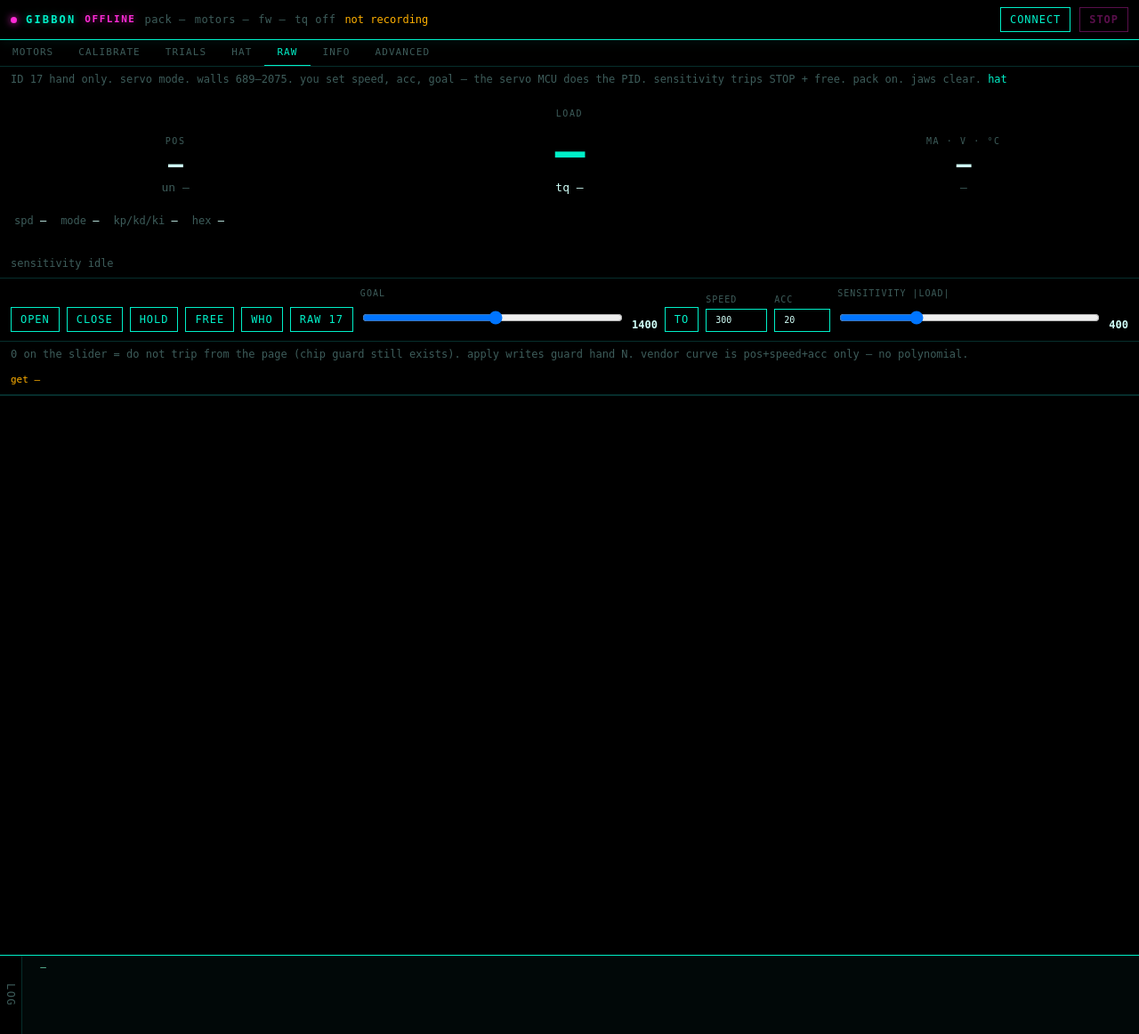
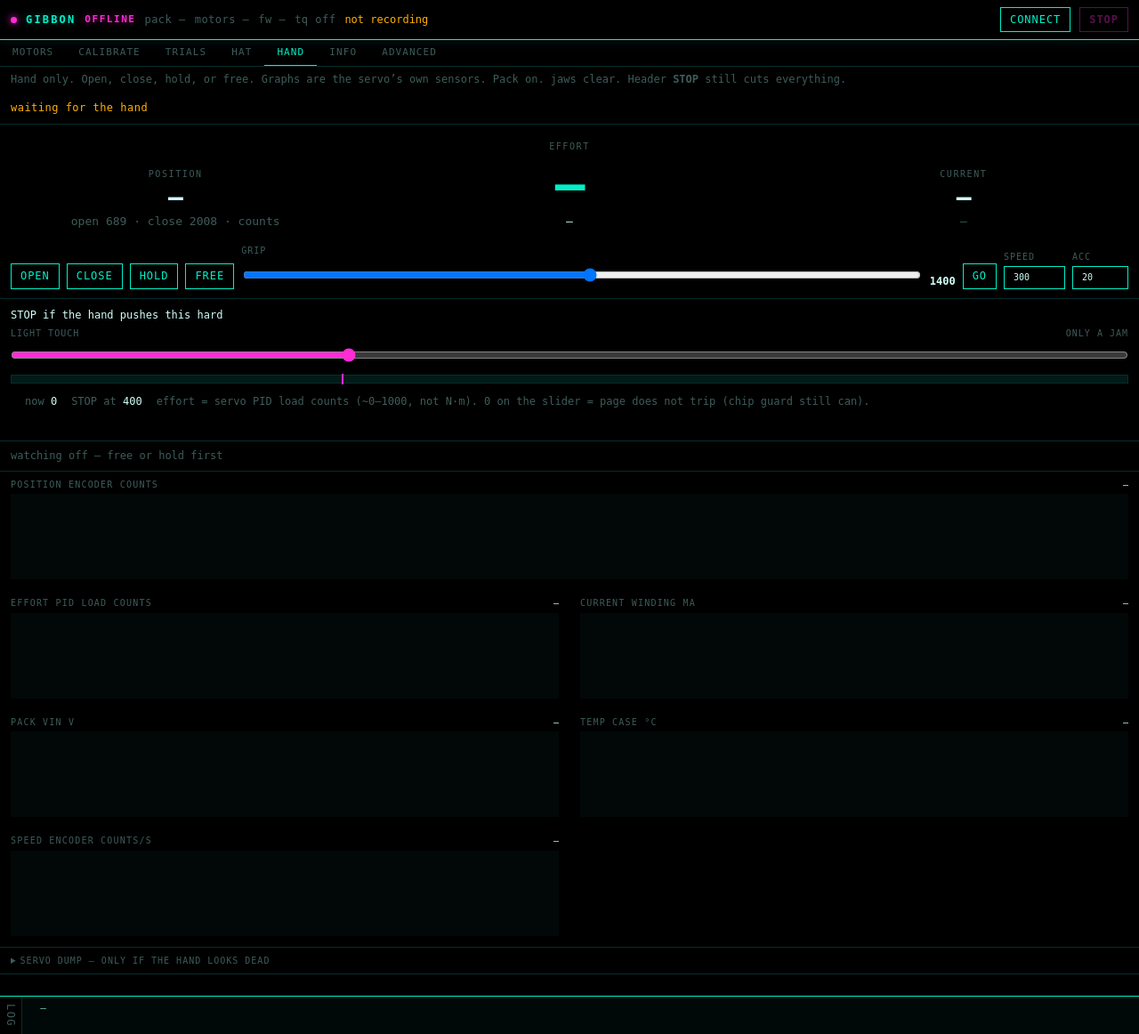
Before and after one commit to tonycurra/gibbon-bot, a Django app: page /raw/ in a window 1280 px wide. Shown: the whole page at 89% size. Run offline with Django 5.2, Linux system fonts and the light colour scheme; data that the repository does not hold is empty.

Commit message:
Make /raw/ a hand page and quiet the bus log.
Open/close plus effort trip and sensor graphs; who/hex stay under dump. Footer is one line, pack % is linear 3S.

Co-authored-by: Cursor <cursoragent@cursor.com>

```diff
--- a/gibbon-console/console/static/console/app.css
+++ b/gibbon-console/console/static/console/app.css
@@ -329,11 +329,47 @@ body.wrapCal #btnPush { display: none; }
   padding: 8px 4px; color: var(--mut); letter-spacing: .12em;
 }
 #footLog {
-  flex: 1; margin: 0; padding: 6px 12px; overflow: auto;
-  font-size: 11px; color: #6ee0b8; white-space: pre-wrap;
-  min-height: 8em; max-height: 11em;
+  flex: 1; margin: 0; padding: 6px 12px; overflow: hidden;
+  font-size: 11px; color: #6ee0b8; white-space: nowrap; text-overflow: ellipsis;
+  min-height: 2.2em; max-height: 2.2em;
 }
-#footLog.wide { max-height: 28vh; min-height: 12em; }
+#footLog.wide {
+  max-height: 28vh; min-height: 12em;
+  overflow: auto; white-space: pre-wrap; text-overflow: unset;
+}
+.say {
+  margin: 0; padding: 10px 12px;
+  color: var(--amber); letter-spacing: .04em;
+  border-bottom: 1px solid var(--line);
+}
+.tripBox {
+  padding: 10px 12px 12px;
+  border-bottom: 1px solid var(--line);
+}
+.tripHead { margin: 0 0 6px; color: var(--fg); }
+.tripScale {
+  display: flex; justify-content: space-between;
+  font-size: 10px; letter-spacing: .1em; text-transform: uppercase; color: var(--mut);
+}
+.tripBox input[type="range"] { width: 100%; accent-color: var(--mag); margin: 4px 0 8px; }
+.loadMeter {
+  position: relative; height: 10px;
+  background: #021a18; border: 1px solid var(--line);
+}
+.loadMeter i {
+  display: block; height: 100%; width: 0;
+  background: var(--cyan); box-shadow: 0 0 8px #00f0c855;
+}
+.loadMeter.hot i { background: var(--mag); box-shadow: 0 0 8px #ff2bd688; }
+.loadMeter em {
+  position: absolute; top: -2px; bottom: -2px; width: 2px;
+  background: var(--mag); margin-left: -1px; pointer-events: none;
+}
+#labDump {
+  margin: 0; padding: 8px 12px 16px;
+  color: #6ee0b8; font-size: 11px; white-space: pre-wrap;
+  max-height: 10em; overflow: auto;
+}
 .docs { flex: 1; overflow: auto; padding: 12px 16px 40px; max-width: 52em; }
 .docs h1 { margin: 0 0 12px; font-size: 16px; letter-spacing: .14em; text-transform: uppercase; color: var(--cyan); }
 .docs h2 { margin: 22px 0 8px; font-size: 13px; color: var(--cyan); letter-spacing: .06em; }
--- a/gibbon-console/console/static/console/js/core.js
+++ b/gibbon-console/console/static/console/js/core.js
@@ -13,14 +13,25 @@ const G = {
   batt: { pack: null, miss: true, est: null, cells: null, n: null, lvl: null },
   hooks: [], recent: [], lim: {}, guard: "", guardCfg: null,
   pair12: null,
+  logFocus: null,
 };
+
+function footKeep(s) {
+  const id = G.logFocus;
+  if (id == null) return true;
+  if (/^ESTOP|^>> |^guard |^raise blocked/.test(s)) return true;
+  if (s.startsWith(id + "  ") || s.startsWith("get LOAD id=" + id)) return true;
+  if (s.indexOf("id=" + id) >= 0 || /\bhand /.test(s) || s.startsWith("raw ")) return true;
+  return false;
+}
 
 function paintFoot() {
   const el = $("footLog");
   if (!el) return;
-  const n = el.classList.contains("wide") ? 80 : 40;
-  el.textContent = G.recent.slice(-n).join("\n") || "—";
-  el.scrollTop = el.scrollHeight;
+  const lines = G.recent.filter(footKeep);
+  const n = el.classList.contains("wide") ? 80 : 1;
+  el.textContent = lines.slice(-n).join("\n") || "—";
+  if (el.classList.contains("wide")) el.scrollTop = el.scrollHeight;
 }
 
 function log(s) {
@@ -142,23 +153,14 @@ function tqOn() {
   return MOTORS.filter(m => G.rows[m.id] && !G.rows[m.id].miss && G.rows[m.id].tq === "1").map(m => m.id);
 }
 
+/* 3S pack: 12.6 V = 4.2 V/cell full. Empty floor 10.0 V (9.9 is loaded LVC — keep a 0.1 V pad). Linear, not a BMS. */
+const LIPO3S_FULL = 12.6;
+const LIPO3S_EMPTY = 10.0;
+
 function lipo3sPct(v) {
-  const t = [
-    [12.60, 100], [12.45, 90], [12.30, 80], [12.15, 70],
-    [12.00, 60], [11.85, 50], [11.70, 45], [11.55, 40],
-    [11.40, 30], [11.31, 25], [11.22, 20], [11.10, 12],
-    [10.80, 6], [10.50, 3], [9.90, 0],
-  ];
-  if (v >= t[0][0]) return 100;
-  if (v <= t[t.length - 1][0]) return 0;
-  for (let i = 1; i < t.length; i++) {
-    if (v >= t[i][0]) {
-      const [v0, p0] = t[i];
-      const [v1, p1] = t[i - 1];
-      return Math.round(p0 + (p1 - p0) * (v - v0) / (v1 - v0));
-    }
-  }
-  return 0;
+  if (v >= LIPO3S_FULL) return 100;
+  if (v <= LIPO3S_EMPTY) return 0;
+  return Math.round((v - LIPO3S_EMPTY) / (LIPO3S_FULL - LIPO3S_EMPTY) * 100);
 }
 
 function packVolts() {
@@ -192,9 +194,9 @@ function paintStatus() {
         : "ok";
       pack.className = lvl === "ok" ? "ok" : (lvl === "recharge" ? "warn" : "bad");
       pack.textContent = v == null ? "pack —" : ("pack " + v.toFixed(1) + "V " + pct + "%");
-      pack.title = "3S rest-voltage guess from servo VIN (same XT60 rail), not a BMS. "
-        + "Recharge by ~20–30% remaining (~11.2–11.4V rest). Do not sit below ~11.2V. "
-        + "9.9V (3.3V/cell) is a loaded ESC cutoff — too low at rest. Storage is ~11.4–11.6V (~40–50%).";
+      pack.title = "3S linear from servo VIN (same XT60 rail), not a BMS. "
+        + "12.6 V = 100% (4.2 V/cell). 10.0 V = 0% (9.9 V loaded LVC + 0.1 V pad). "
+        + "Chip refuses writes below 10.5 V. Storage ~11.4–11.6 V.";
     }
   }
   const found = $("foundEl");
@@ -375,6 +377,11 @@ function onLine(line) {
   if (gp) { G.chip.gpio = "18=" + gp[1] + " 19=" + gp[2]; G.hooks.forEach(fn => fn("chip")); return; }
   const sms = /stream ms=(\d+) dump=(\d+)/.exec(line);
   if (sms) { G.chip.stream = sms[1]; G.chip.dump = sms[2]; G.hooks.forEach(fn => fn("chip")); return; }
+  if (line.startsWith("raw ping") || line.startsWith("raw read")) {
+    log(line);
+    G.hooks.forEach(fn => fn("lab", line));
+    return;
+  }
   if (/^(get present|batt id=|batt READ|ping |bench v|bus=|stream |listen|reset=|tasks|who EEPROM|state bus|found=)/.test(line)) return;
   log(line);
 }
@@ -392,7 +399,6 @@ async function afterConnect(kind) {
   await send("info", true);
   await send("batt", true);
   await send("stream 180", true);
-  await send("who", true);
   await send("lim", true);
   await send("guard", true);
 }
@@ -441,6 +447,7 @@ window.addEventListener("keydown", e => { if (e.key === "Escape" && G.transport)
 G.hooks.push(() => paintStatus());
 const footBtn = $("footToggle");
 if (footBtn) {
+  footBtn.title = "bus log — click to expand";
   footBtn.onclick = () => {
     $("footLog").classList.toggle("wide");
     paintFoot();
--- a/gibbon-console/console/static/console/js/raw.js
+++ b/gibbon-console/console/static/console/js/raw.js
@@ -2,10 +2,25 @@ const HAND = (window.CATALOG && window.CATALOG.hand) || { open: 689, close: 2008
 const ID = 17;
 const LO = HAND.open;
 const HI = HAND.to_max;
+const LOAD_SCALE = 1350;
+const VARS = [
+  { key: "pos", label: "position  encoder  counts", color: "#00f0c8", wide: 1 },
+  { key: "load", label: "effort  PID load  counts", color: "#ff2bd6" },
+  { key: "cur", label: "current  winding  mA", color: "#ff6bd6" },
+  { key: "v", label: "pack  VIN  V", color: "#ffb000" },
+  { key: "temp", label: "temp  case  °C", color: "#c8f060" },
+  { key: "speed", label: "speed  encoder  counts/s", color: "#4ad4ff" },
+];
+const hist = { t: [] };
+VARS.forEach(v => { hist[v.key] = []; });
+
 let lastSpd = null;
 let lastAcc = null;
 let tripped = 0;
 let poll = 0;
+let sayLock = "";
+let acting = "";
+G.logFocus = ID;
 
 function rec() {
   return G.rows[ID];
@@ -18,33 +33,137 @@ function clamp(n) {
   return n;
 }
 
+function num(rec, k) {
+  if (k === "v") return rec.v == null || rec.v === "" ? 0 : +rec.v;
+  const x = rec[k];
+  return x == null || x === "" ? 0 : +x;
+}
+
+function spark(canvas, ys, color) {
+  const dpr = window.devicePixelRatio || 1;
+  const w = canvas.clientWidth, h = canvas.clientHeight;
+  if (!w || !h) return;
+  canvas.width = w * dpr;
+  canvas.height = h * dpr;
+  const g = canvas.getContext("2d");
+  g.scale(dpr, dpr);
+  g.clearRect(0, 0, w, h);
+  const n = ys.length;
+  if (n < 2) return;
+  let lo = Math.min(...ys), hi = Math.max(...ys);
+  if (lo === hi) { lo -= 1; hi += 1; }
+  g.strokeStyle = color;
+  g.lineWidth = 1.2;
+  g.beginPath();
+  for (let i = 0; i < n; i++) {
+    const x = i / (n - 1) * w;
+    const y = h - (ys[i] - lo) / (hi - lo) * (h - 4) - 2;
+    if (i) g.lineTo(x, y); else g.moveTo(x, y);
+  }
+  g.stroke();
+  g.fillStyle = "#3d5c5a";
+  g.font = "10px ui-monospace, monospace";
+  g.fillText(String(Math.round(hi * 10) / 10), 4, 10);
+  g.fillText(String(Math.round(lo * 10) / 10), 4, h - 4);
+}
+
+function ensureCharts() {
+  const wrap = $("charts");
+  if (!wrap || wrap.dataset.ready) return;
+  wrap.dataset.ready = "1";
+  wrap.innerHTML = VARS.map(v =>
+    `<div class="chart${v.wide ? " wide" : ""}"><h3><span>${v.label}</span> <b data-live="${v.key}">—</b></h3><canvas data-k="${v.key}"></canvas></div>`
+  ).join("");
+}
+
+function drawCharts() {
+  ensureCharts();
+  const wrap = $("charts");
+  if (!wrap) return;
+  wrap.querySelectorAll("canvas").forEach(c => {
+    const k = c.getAttribute("data-k");
+    const spec = VARS.find(v => v.key === k);
+    spark(c, hist[k], spec.color);
+    const live = wrap.querySelector(`[data-live="${k}"]`);
+    if (live && hist[k].length) {
+      const y = hist[k][hist[k].length - 1];
+      live.textContent = k === "v" ? y.toFixed(1) : String(y);
+    }
+  });
+}
+
+function push(sample) {
+  hist.t.push(sample.t || Date.now());
+  VARS.forEach(v => hist[v.key].push(num(sample, v.key)));
+  if (hist.t.length > 400) {
+    hist.t.shift();
+    VARS.forEach(v => hist[v.key].shift());
+  }
+}
+
+let drawQ = 0;
+function requestDraw() {
+  if (!drawQ) drawQ = requestAnimationFrame(() => { drawQ = 0; drawCharts(); });
+}
+
+function say(s) {
+  sayLock = s;
+  const el = $("handSay");
+  if (el) el.textContent = s;
+}
+
+function senseN() {
+  return +$("sense").value;
+}
+
+function paintMeter(loadAbs, trip) {
+  const fill = $("loadFill");
+  const mark = $("loadTrip");
+  if (fill) fill.style.width = Math.min(100, loadAbs / LOAD_SCALE * 100) + "%";
+  if (mark) {
+    mark.style.display = trip > 0 ? "block" : "none";
+    mark.style.left = Math.min(100, trip / LOAD_SCALE * 100) + "%";
+  }
+}
+
 function paint() {
   const r = rec();
   const miss = !r || r.miss;
+  const loadAbs = miss ? 0 : Math.abs(+r.load || 0);
+  const trip = senseN();
+  const tqOn = r && (r.tq === "1" || r.tq === 1);
   $("lvPos").textContent = miss ? "—" : r.pos;
-  $("lvUn").textContent = miss ? "un —" : ("un " + r.un + "  turns " + r.turns);
+  $("lvBand").textContent = "open " + LO + "  ·  close " + HAND.close + "  ·  counts";
   $("lvLoad").textContent = miss ? "—" : r.load;
-  $("lvTq").textContent = miss ? "tq —" : ("tq " + r.tq + (r.moving ? "  mv" : ""));
-  $("lvCur").textContent = miss ? "—" : r.cur;
-  $("lvVT").textContent = miss ? "—" : ((r.v != null ? r.v + " V" : "V —") + "  " + (r.temp != null ? r.temp + " °C" : ""));
-  $("lvSpd").textContent = miss ? "—" : r.speed;
-  $("lvMode").textContent = miss ? "—" : modeOf(r);
-  $("lvPid").textContent = (r && r.kp != null) ? (r.kp + " / " + r.kd + " / " + r.ki) : "—";
-  $("lvHex").textContent = (r && r.hex) ? r.hex : "—";
-  if (!miss && r.raw) $("rawGets").textContent = r.raw;
-  const tqOn = r && (r.tq === "1" || r.tq === 1);
-  const sense = +$("sense").value;
-  $("senseVal").textContent = sense === 0 ? "off" : String(sense);
+  $("lvTq").textContent = miss ? "—" : (tqOn ? (r.moving ? "moving" : "holding") : "free — you can turn it");
+  $("lvCur").textContent = miss ? "—" : ((r.cur || 0) + " mA");
+  $("lvVT").textContent = miss ? "—" : ((r.v != null ? r.v + " V" : "V —") + "  ·  " + (r.temp != null ? r.temp + " °C" : ""));
+  if ($("lvSpd")) $("lvSpd").textContent = miss ? "—" : String(r.speed);
+  if ($("lvMode")) $("lvMode").textContent = miss ? "—" : modeOf(r);
+  if ($("lvPid")) $("lvPid").textContent = (r && r.kp != null) ? (r.kp + " / " + r.kd + " / " + r.ki) : "—";
+  $("loadNow").textContent = String(loadAbs);
+  $("senseVal").textContent = trip === 0 ? "off" : String(trip);
+  const meter = $("loadMeter");
+  if (meter) meter.classList.toggle("hot", trip > 0 && loadAbs >= trip * 0.7);
+  paintMeter(loadAbs, trip);
   const el = $("tripEl");
   if (tripped) {
     el.className = "guard bad";
-    el.textContent = "tripped |load| — STOP + free. lower load or free, then move again";
-  } else if (tqOn && sense > 0) {
+    el.textContent = "STOP — effort hit " + loadAbs + " (limit " + trip + "). jaws free. ease off, then move again";
+  } else if (tqOn && trip > 0) {
     el.className = "guard on";
-    el.textContent = "watching |load| ≥ " + sense + " → estop + hand free";
+    el.textContent = "watching — STOP if |effort| ≥ " + trip;
   } else {
     el.className = "guard";
-    el.textContent = "sensitivity idle" + (sense === 0 ? " (page trip off)" : "");
+    el.textContent = trip === 0 ? "page trip off — chip guard can still cut" : "watching off — free or hold first";
+  }
+  if (!tripped && !acting) {
+    const auto = miss ? "waiting for the hand"
+      : tqOn && r.moving ? "hand moving"
+      : tqOn ? "holding"
+      : "free — turn by hand, or open / close";
+    const s = $("handSay");
+    if (s && s.textContent !== auto) s.textContent = auto;
   }
 }
 
@@ -55,8 +174,10 @@ async function applyMove() {
   if (acc !== lastAcc) { lastAcc = acc; await send("move acc " + acc); }
 }
 
-async function goTo(n) {
+async function goTo(n, label) {
   tripped = 0;
+  acting = label;
+  say(label);
   await applyMove();
   await send("hand to " + clamp(n));
 }
@@ -64,28 +185,55 @@ async function goTo(n) {
 $("goal").oninput = () => { $("goalVal").textContent = $("goal").value; };
 $("sense").oninput = paint;
 $("sense").onchange = () => {
-  const n = +$("sense").value;
+  const n = senseN();
   if (G.transport) send("guard hand " + n);
 };
 
-$("btnOpen").onclick = () => goTo(LO);
-$("btnClose").onclick = () => goTo(HAND.close);
-$("btnGo").onclick = () => goTo($("goal").value);
-$("btnHold").onclick = () => send("id 17 hold");
-$("btnFree").onclick = () => { tripped = 0; send("hand free"); };
-$("btnWho").onclick = () => send("who 17");
-$("btnRaw").onclick = () => send("raw 17");
+$("btnOpen").onclick = () => goTo(LO, "opening hand");
+$("btnClose").onclick = () => goTo(HAND.close, "closing hand");
+$("btnGo").onclick = () => goTo($("goal").value, "hand to " + clamp($("goal").value));
+$("btnHold").onclick = () => {
+  acting = "";
+  tripped = 0;
+  say("holding — torque on");
+  send("id 17 hold");
+};
+$("btnFree").onclick = () => {
+  acting = "";
+  tripped = 0;
+  say("free — turn by hand");
+  send("hand free");
+};
+if ($("btnWho")) $("btnWho").onclick = () => send("who 17");
+if ($("btnRaw")) $("btnRaw").onclick = () => send("raw 17");
 
 G.hooks.push((ev, sample) => {
   if (ev === "sample" && sample && sample.id === ID) {
-    const sense = +$("sense").value;
+    const trip = senseN();
     const tqOn = sample.tq === "1" || sample.tq === 1;
-    if (!tripped && tqOn && sense > 0 && Math.abs(+sample.load) >= sense) {
+    if (!tripped && tqOn && trip > 0 && Math.abs(+sample.load) >= trip) {
       tripped = 1;
+      acting = "";
+      say("STOP — hand pushed too hard");
       send("estop");
       send("hand free");
     }
-    if (tripped && Math.abs(+sample.load || 0) < sense * 0.4) tripped = 0;
+    if (tripped && Math.abs(+sample.load || 0) < trip * 0.4) tripped = 0;
+    if (acting && sample.moving === 0 && tqOn) acting = "";
+    push(sample);
+    requestDraw();
+  }
+  if (ev === "lab") {
+    const dump = $("labDump");
+    if (dump) {
+      const prev = dump.textContent === "—" ? "" : dump.textContent + "\n";
+      dump.textContent = (prev + sample).slice(-2000);
+    }
+  }
+  if (ev === "who") {
+    const dump = $("labDump");
+    const r = rec();
+    if (dump && r && r.kp != null) dump.textContent = "EEPROM  fw " + (r.fw || "—") + "  mode " + modeOf(r) + "  kp/kd/ki " + r.kp + "/" + r.kd + "/" + r.ki;
   }
   paint();
 });
@@ -96,9 +244,7 @@ function tick() {
   send("get 17", true).finally(() => { poll = 0; });
 }
 
-setInterval(tick, 220);
+setInterval(tick, 400);
+ensureCharts();
 paint();
-if (G.transport) {
-  send("who 17", true);
-  send("guard", true);
-}
+if (G.transport) send("guard", true);
--- a/gibbon-console/console/templates/console/hat.html
+++ b/gibbon-console/console/templates/console/hat.html
@@ -93,7 +93,7 @@ un = pos + turns × 4096</pre>
 <p>Worth low-level electric control of the motor? <strong>No</strong> on this hardware. Worth a raw sitting on the <em>hand</em> to feel speed/acc/load? Yes — next section.</p>
 
 <h2 id="raw">7. raw hand test</h2>
-<p>ID 17 only, servo mode, walls 689–2075. Live present + who + speed/acc/<code>to</code> + a sensitivity slider that trips <code>estop</code> and <code>hand free</code>. <a href="/raw/">open /raw/</a>. Pack on. Support the jaws. STOP / Escape still kills torque.</p>
+<p>Hand only: open / close / hold / free, grip slider, STOP if effort (servo <code>load</code> counts) goes past the bar. Live graphs of pos, effort, mA, V, °C. Bus hex is behind “servo dump”. <a href="/raw/">open /raw/</a>. Pack on. Support the jaws. STOP / Escape still kills torque.</p>
 
 <h2 id="board">8. this HAT + gold serial</h2>
 <table class="ov">
--- a/gibbon-console/console/templates/console/raw.html
+++ b/gibbon-console/console/templates/console/raw.html
@@ -1,41 +1,56 @@
 {% extends "console/base.html" %}
 {% load static %}
 {% block main %}
-<p class="hint">ID 17 hand only. servo mode. walls 689–2075. you set speed, acc, goal — the servo MCU does the PID. sensitivity trips STOP + free. pack on. jaws clear. <a href="/hat/">hat</a></p>
+<p class="hint">Hand only. Open, close, hold, or free. Graphs are the servo’s own sensors. Pack on. jaws clear. Header <strong>STOP</strong> still cuts everything.</p>
+<p id="handSay" class="say">free — turn by hand, or open / close</p>
 <div class="calTrio">
-  <div><span class="k">pos</span><b id="lvPos">—</b><i id="lvUn">un —</i></div>
-  <div class="now"><span class="k">load</span><b id="lvLoad">—</b><i id="lvTq">tq —</i></div>
-  <div><span class="k">mA · V · °C</span><b id="lvCur">—</b><i id="lvVT">—</i></div>
+  <div><span class="k">position</span><b id="lvPos">—</b><i id="lvBand">encoder counts</i></div>
+  <div class="now"><span class="k">effort</span><b id="lvLoad">—</b><i id="lvTq">torque off</i></div>
+  <div><span class="k">current</span><b id="lvCur">—</b><i id="lvVT">—</i></div>
 </div>
-<p class="calQuiet">
-  <span>spd <i id="lvSpd">—</i></span>
-  <span>mode <i id="lvMode">—</i></span>
-  <span>kp/kd/ki <i id="lvPid">—</i></span>
-  <span>hex <i id="lvHex">—</i></span>
-</p>
-<p id="tripEl" class="guard">sensitivity idle</p>
 <div class="act" id="rawAct">
   <button type="button" id="btnOpen">open</button>
   <button type="button" id="btnClose">close</button>
   <button type="button" id="btnHold">hold</button>
   <button type="button" id="btnFree">free</button>
-  <button type="button" id="btnWho">who</button>
-  <button type="button" id="btnRaw">raw 17</button>
-  <label class="grow">goal
+  <label class="grow">grip
     <input id="goal" type="range" min="689" max="2075" value="1400">
   </label>
   <b id="goalVal">1400</b>
-  <button type="button" id="btnGo">to</button>
-  <label>speed <input id="mvSpeed" type="number" value="300" min="1" max="3073"></label>
-  <label>acc <input id="mvAcc" type="number" value="20" min="0" max="150"></label>
-  <label class="grow">sensitivity |load|
-    <input id="sense" type="range" min="0" max="1500" value="400">
-  </label>
-  <b id="senseVal">400</b>
+  <button type="button" id="btnGo">go</button>
+  <label>speed <input id="mvSpeed" type="number" value="300" min="1" max="3073" title="WritePos max speed, servo units"></label>
+  <label>acc <input id="mvAcc" type="number" value="20" min="0" max="150" title="WritePos acceleration, servo units"></label>
 </div>
-<p class="hint">0 on the slider = do not trip from the page (chip guard still exists). apply writes <code>guard hand N</code>. vendor curve is pos+speed+acc only — no polynomial.</p>
-<pre id="rawGets">get —</pre>
-<pre id="log" class="short"></pre>
+<div class="tripBox">
+  <p class="tripHead">STOP if the hand pushes this hard</p>
+  <div class="tripScale"><span>light touch</span><span>only a jam</span></div>
+  <input id="sense" type="range" min="0" max="1350" step="10" value="400">
+  <div class="loadMeter" id="loadMeter" title="live |effort| vs STOP line">
+    <i id="loadFill"></i>
+    <em id="loadTrip"></em>
+  </div>
+  <p class="calQuiet">
+    <span>now <i id="loadNow">0</i></span>
+    <span>STOP at <i id="senseVal">400</i></span>
+    <span class="mut">effort = servo PID load counts (~0–1000, not N·m). 0 on the slider = page does not trip (chip guard still can).</span>
+  </p>
+</div>
+<p id="tripEl" class="guard">watching off — torque is free</p>
+<div id="charts" class="chartGrid"></div>
+<details class="more">
+  <summary>servo dump — only if the hand looks dead</summary>
+  <p class="hint"><code>who</code> is EEPROM (name, PID). <code>raw 17</code> is the bus ping hex. You do not need these to open and close.</p>
+  <div class="act">
+    <button type="button" id="btnWho">read EEPROM</button>
+    <button type="button" id="btnRaw">dump bus bytes</button>
+  </div>
+  <p class="calQuiet">
+    <span>mode <i id="lvMode">—</i></span>
+    <span>kp/kd/ki <i id="lvPid">—</i></span>
+    <span>spd <i id="lvSpd">—</i></span>
+  </p>
+  <pre id="labDump">—</pre>
+</details>
 {% endblock %}
 {% block js %}
 <script src="{% static 'console/js/raw.js' %}"></script>
--- a/gibbon-console/console/views.py
+++ b/gibbon-console/console/views.py
@@ -19,7 +19,7 @@ PAGES = [
     ("calibrate", "calibrate"),
     ("trials", "trials"),
     ("hat", "hat"),
-    ("raw", "raw"),
+    ("raw", "hand"),
     ("info", "info"),
     ("advanced", "advanced"),
 ]
```
Also changed, not shown: gibbon-console/console/tests.py (+8 -2 lines), gibbon-console/docs/architecture.md (+3 -3 lines), gibbon-console/docs/next.md (+18 -13 lines), gibbon-console/docs/ui.md (+1 -1 lines), gibbon-console/docs/README.md, gibbon-console/readme.md.
